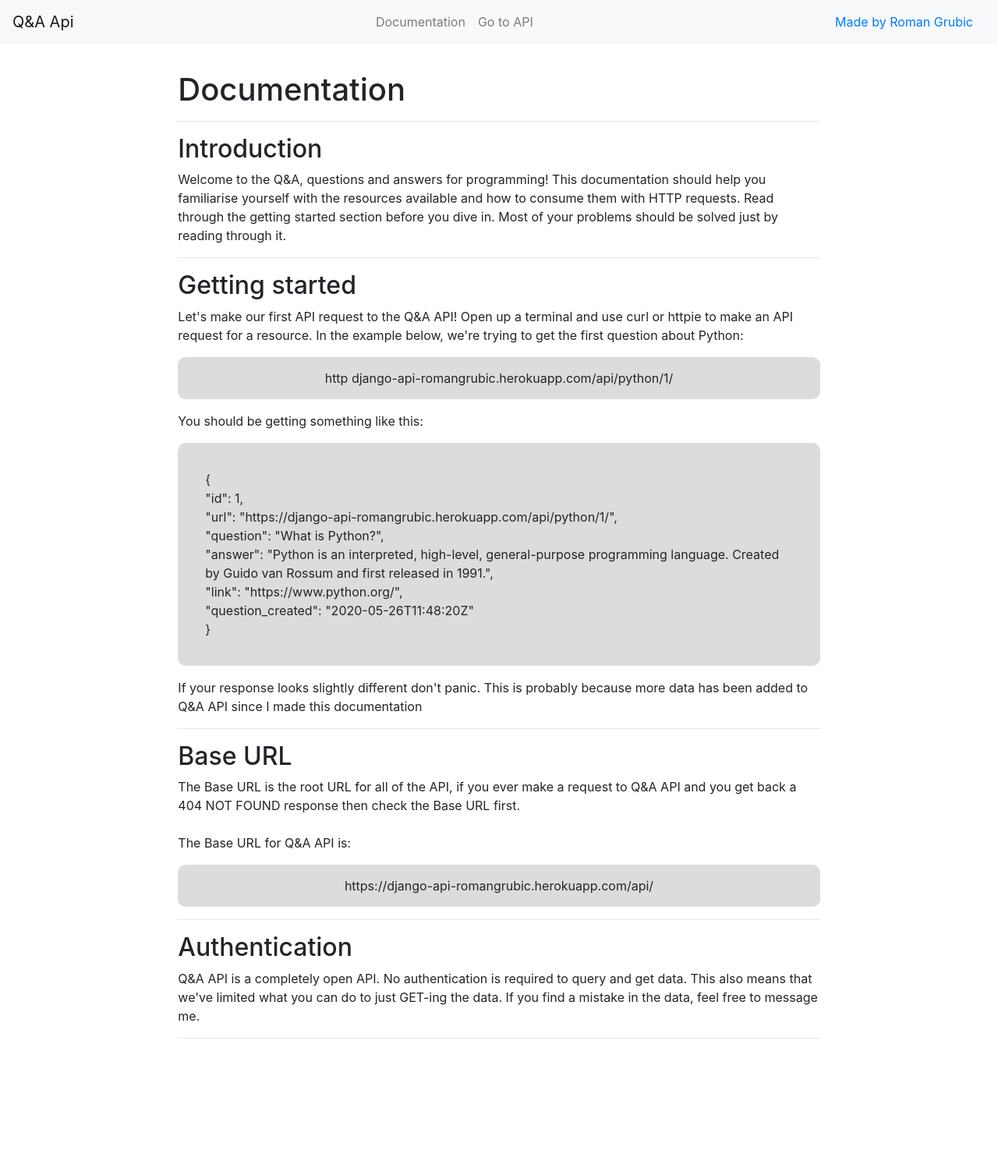
After one commit to romangrubic/django-rest-api, a Django app: page /documentation/ in a window 1280 px wide. The commit adds this page. Shown: the whole page at 78% size. Run offline with Django 3.2, Linux system fonts and the light colour scheme; parts of the project's set-up code (start-up, migrations or seed data) failed here and were passed over; some libraries are stand-ins or nearby versions.

Commit message:
Added documentation.html and started expanding it.

```diff
--- a/djangoapi/api/views.py
+++ b/djangoapi/api/views.py
@@ -44,6 +44,11 @@ class JavaScriptViewSet(viewsets.ModelViewSet):
 def index(request):
     """Return the index.html file"""
     return render(request, "index.html")
+
+
+def documentation(request):
+    """Return the documentatin.html file"""
+    return render(request, "documentation.html")
 # # Make a get request to get the latest position of the international space station from the opennotify api.
 # response = requests.get("https://django-api-romangrubic.herokuapp.com/users/1")
 # # Print the status code of the response.
--- a/djangoapi/urls.py
+++ b/djangoapi/urls.py
@@ -18,7 +18,7 @@ from django.conf.urls import url
 from django.urls import include, path
 from rest_framework import routers
 from djangoapi.api import views
-from djangoapi.api.views import index
+from djangoapi.api.views import index, documentation
 
 router = routers.DefaultRouter()
 router.register(r'users', views.UserViewSet)
@@ -28,6 +28,7 @@ router.register(r'javascript', views.JavaScriptViewSet)
 
 urlpatterns = [
     url(r'^$', index, name='index'),
+    url(r'^documentation/', documentation, name='documentation'),
     path('admin/', admin.site.urls),
     path('api/', include(router.urls)),
 ]
--- a/static/css/main.css
+++ b/static/css/main.css
@@ -7,7 +7,6 @@
     background-color: #ccc;
     display: flex;
     align-items: center;
-
 }
 ul{
     margin: auto;
@@ -16,7 +15,9 @@ body{
     background-color: white;
 }
 .jumbotron{
+    background-color: white;
     border-radius: 0px;
+    margin-bottom: 0;
 }
 .inside-jumbotron{
     min-width: 400px;
@@ -26,3 +27,19 @@ body{
 .jumbo-btn{
     margin: 50px 0 10px;
 }
+/* --------- Documentation ----------- */
+.main-content{
+    padding-top: 35px;
+    padding-bottom: 150px;
+}
+.request{
+    padding: 15px;
+    text-align: center;
+    background-color: rgb(221, 220, 220);
+    border-radius: 10px;
+}
+.request-json{
+    padding: 35px;
+    background-color: rgb(221, 220, 220);
+    border-radius: 10px;
+}
--- a/templates/base.html
+++ b/templates/base.html
@@ -20,12 +20,13 @@
 		<div class="collapse navbar-collapse" id="navbarText">
 			<ul class="navbar-nav mr-auto">
 				<li class="nav-item">
-					<a class="nav-link" href="/documentation">Documentation</a>
+					<a class="nav-link" href="{% url 'documentation' %}">Documentation</a>
 				</li>
 				<li class="nav-item">
 					<a class="nav-link" href="/api">Go to API</a>
 				</li>
 			</ul>
+            <a class="nav-link" href="https://romangrubic.dev" target="_blank" rel="noopener noreferrer"> Made by Roman Grubic</a>
 		</div>
 	</nav>
 	{% block content %} {% endblock %}
--- /dev/null
+++ b/templates/documentation.html
@@ -0,0 +1,49 @@
+{% extends 'base.html' %}
+{% block title %}| Documentation{% endblock %}
+{% block content %}
+<div class="container-fluid">
+	<div class="row">
+		<div class="col-md-2"></div>
+		<div class="col-md-8 main-content">
+			<h1>Documentation</h1>
+			<hr>
+			<h2>Introduction</h2>
+			<p>Welcome to the Q&A, questions and answers for programming! This documentation should help you
+				familiarise yourself with the resources available and how to consume them with HTTP requests. Read
+				through the
+				getting started section before you dive in. Most of your problems should be solved just by reading
+				through it.</p>
+			<hr>
+			<h2>Getting started</h2>
+			<p>Let's make our first API request to the Q&A API!
+				Open up a terminal and use curl or httpie to make an API request for a resource. In the example below,
+				we're trying to get
+				the first question about Python:</p>
+			<p class="request">http django-api-romangrubic.herokuapp.com/api/python/1/</p>
+			<p>You should be getting something like this:</p>
+			<p class="request-json">{<br>
+    "id": 1,<br>
+"url": "https://django-api-romangrubic.herokuapp.com/api/python/1/",<br>
+"question": "What is Python?",<br>
+"answer": "Python is an interpreted, high-level, general-purpose programming language. Created by Guido van Rossum and first released in 1991.",<br>
+"link": "https://www.python.org/",<br>
+"question_created": "2020-05-26T11:48:20Z"<br>
+}</p>
+<p>If your response looks slightly different don't panic. This is probably because more data has been added to Q&A API since I made this documentation</p>
+<hr>
+<h2>Base URL</h2>
+<p>The Base URL is the root URL for all of the API, if you ever make a request to Q&A API and you get back a 404 NOT FOUND response then check the Base URL first.
+<br>
+<br>
+The Base URL for Q&A API is:</p>
+<p class="request">https://django-api-romangrubic.herokuapp.com/api/</p>
+<hr>
+<h2>Authentication</h2>
+<p>Q&A API is a completely open API. No authentication is required to query and get data. This also means that we've limited what you can
+do to just GET-ing the data. If you find a mistake in the data, feel free to message me.</p>
+<hr>
+		</div>
+		<div class="col-md-2"></div>
+	</div>
+</div>
+{% endblock %}
```
